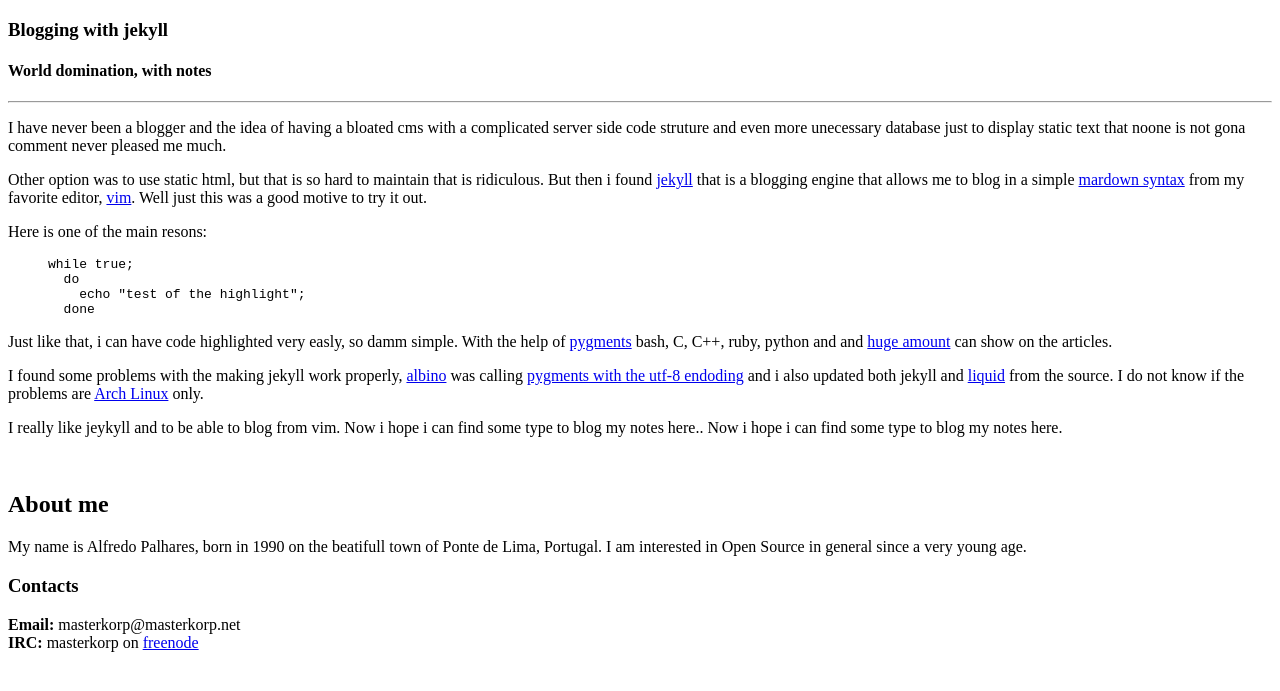
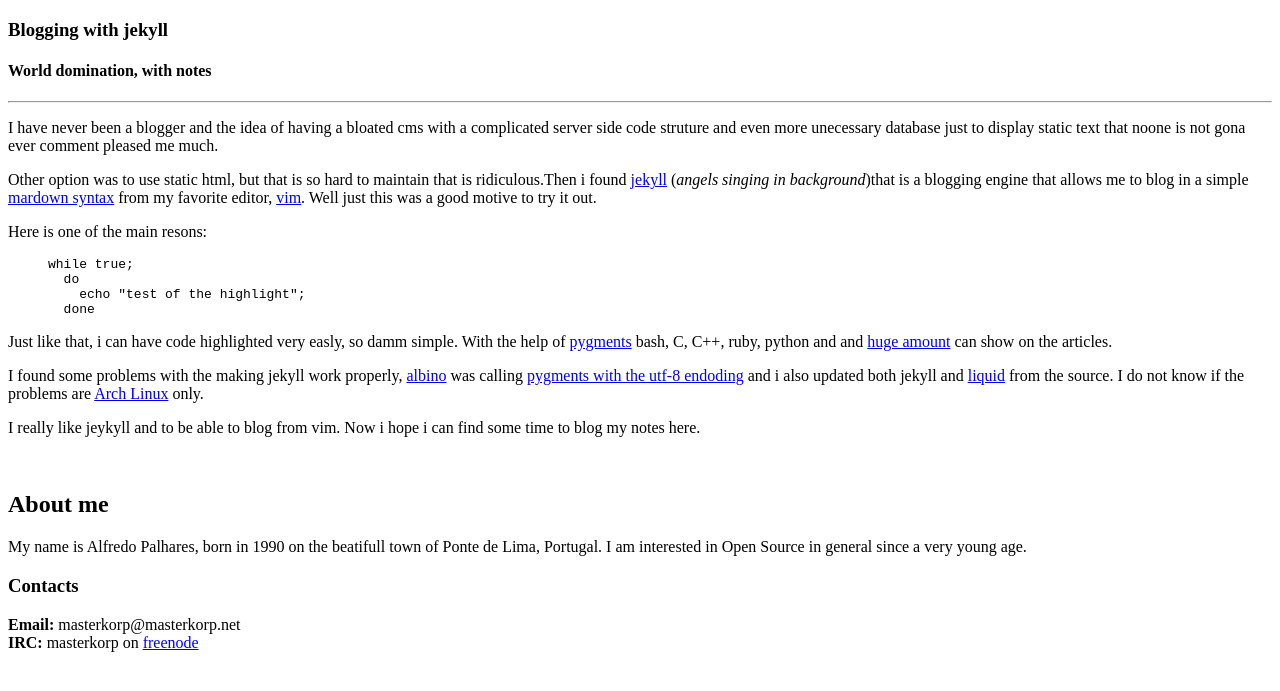
Before and after one commit to alfredopalhares/blog, a Jekyll site: the page built from _posts/2011-11-15-blogging-with-jekyll.md, in a window 1280 px wide. Shown: the top 691 px of the page. Built offline with Jekyll 4.4.1, drawn with Linux system fonts in a browser that asks for light colours; some web fonts are replaced; Markdown is read by kramdown in place of the engine named in the settings.

Commit message:
Fix typos and syntax issues

```diff
--- a/_posts/2011-11-15-blogging-with-jekyll.md
+++ b/_posts/2011-11-15-blogging-with-jekyll.md
@@ -4,11 +4,11 @@ title : Blogging with jekyll
 ---
 
 I have never been a blogger and the idea of having a bloated cms with a complicated server side code struture and even more unecessary database
-just to display static text that noone is not gona comment never pleased me much.
+just to display static text that noone is not gona ever comment pleased me much.
 
-Other option was to use static html, but that is so hard to maintain that is ridiculous. But then i found
-[jekyll](http://jekyllrb.com/) that is a blogging engine that allows me to blog in a simple [mardown syntax](http://en.wikipedia.org/wiki/Markdown)
-from my favorite editor, [vim](http://www.vim.org/). Well just this was a good motive to try it out.
+Other option was to use static html, but that is so hard to maintain that is ridiculous.Then i found
+[jekyll](http://jekyllrb.com/) (*angels singing in background*)that is a blogging engine that allows me to blog in a simple
+[mardown syntax](http://en.wikipedia.org/wiki/Markdown) from my favorite editor, [vim](http://www.vim.org/). Well just this was a good motive to try it out.
 
 Here is one of the main resons:
 {% highlight bash %}
@@ -25,5 +25,4 @@ I found some problems with the making jekyll work properly, [albino](https://git
 [pygments with the utf-8 endoding](http://doswa.com/2011/07/19/jekyll-syntax-highlighting-with-pygments-on-arch-linux.html) and i also
 updated both jekyll and [liquid](http://liquidmarkup.org/) from the source. I do not know if the problems are [Arch Linux](http://www.archlinux.org/) only.
 
-I really like jeykyll and to be able to blog from vim. Now i hope i can find some type to blog my notes here.. Now i hope i can find some type to blog my
-notes here.
+I really like jeykyll and to be able to blog from vim. Now i hope i can find some time to blog my notes here.
```
